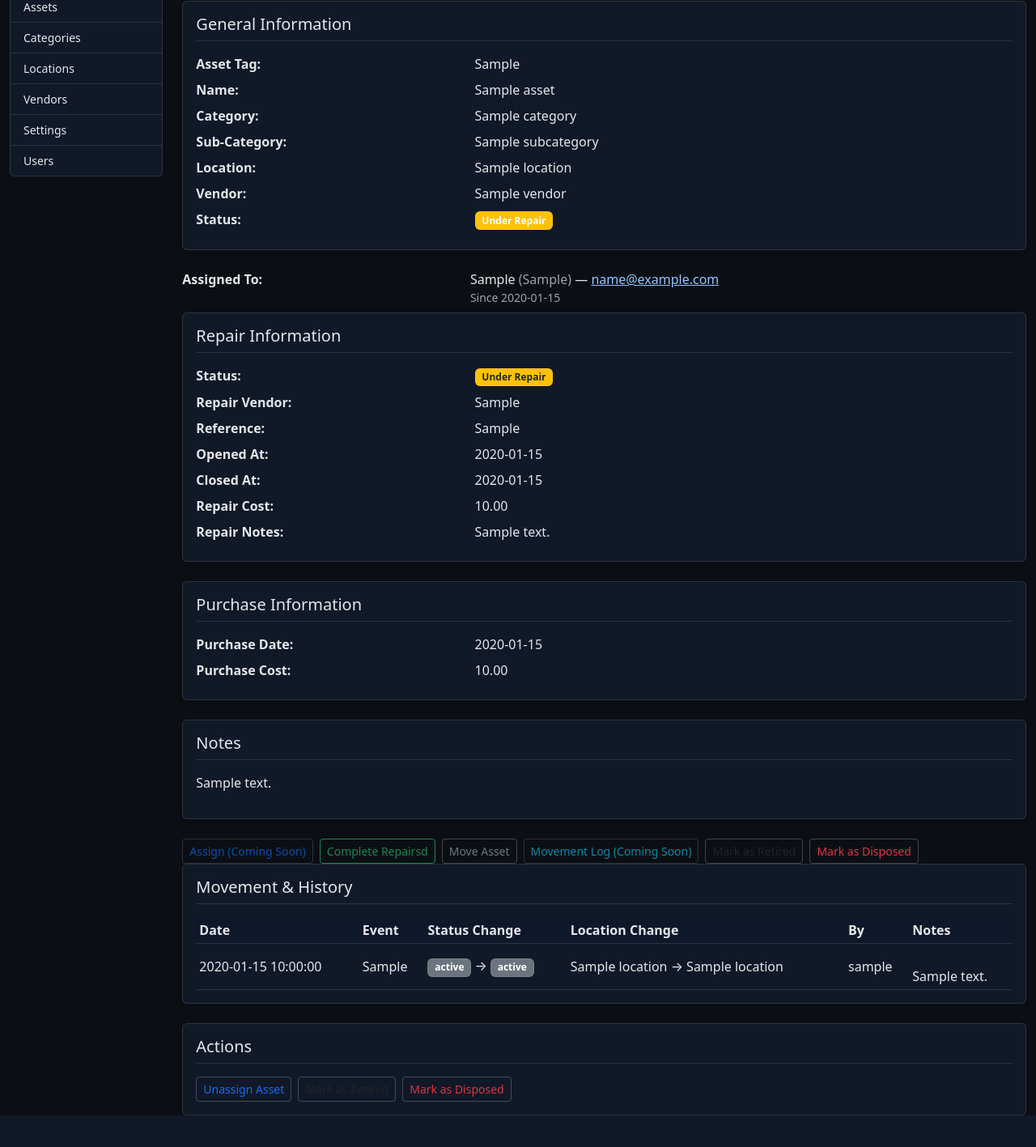
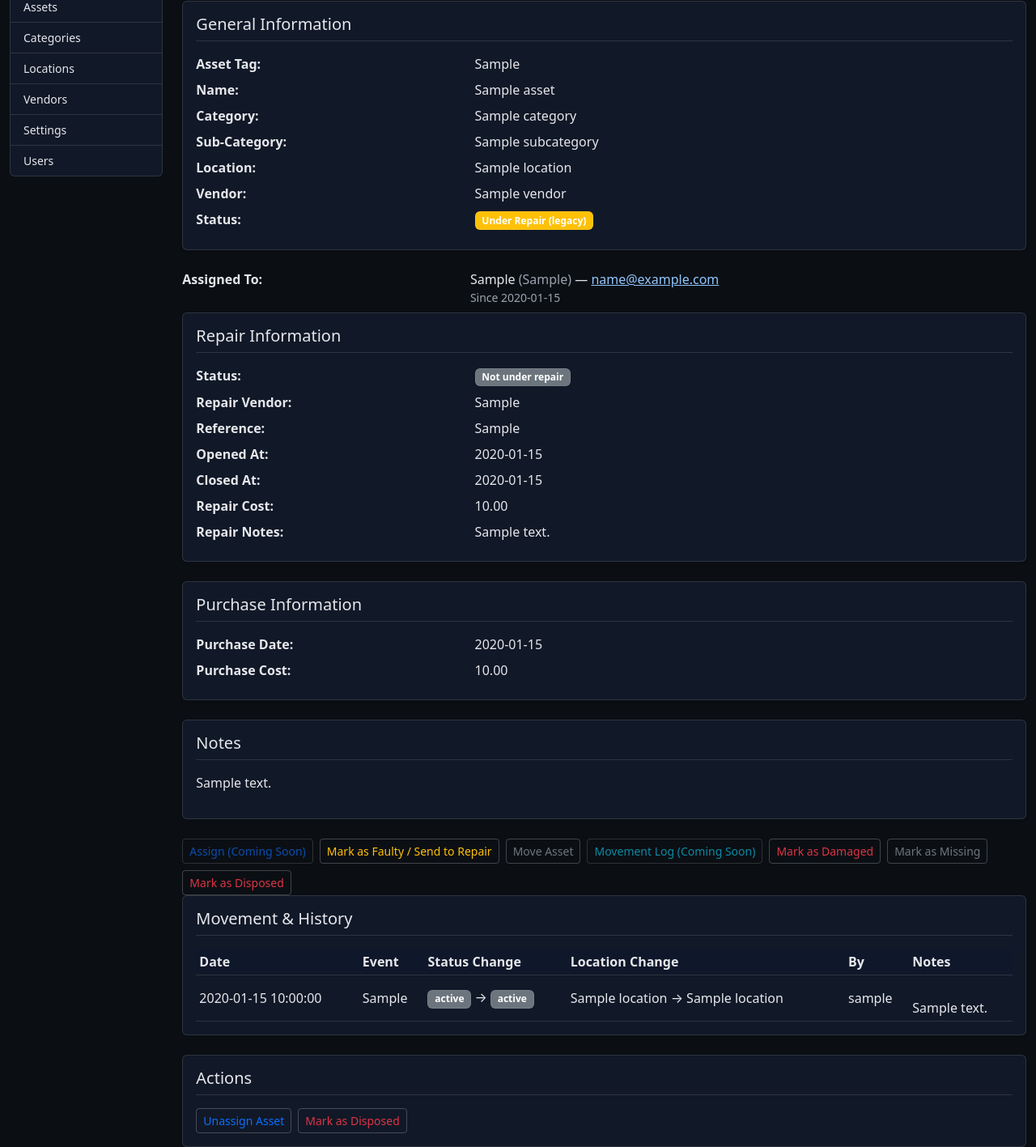
Before and after one commit to ItsCryp7iC/inventory-management-app, a Flask app: page /assets/1 in a window 1280 px wide. Shown: the part 122-1539 px from the top of the page at 81% size. Before the commit the page ends 1500 px from the top, so only its background shows below. Run offline with Flask 3, Linux system fonts and the light colour scheme; a user stored in the database is signed in; tables that the repository leaves empty hold one stand-in row (values such as "Sample post"); some libraries are stand-ins or nearby versions.

Commit message:
Add settings page, new asset statuses, and safer asset actions

```diff
--- a/app/assets/routes.py
+++ b/app/assets/routes.py
@@ -9,13 +9,47 @@ from flask_login import login_required, current_user
 from . import bp
 from .forms import AssetForm
 from app.extensions import db
-from app.models import Asset, Location, Category, SubCategory, Vendor, AssetEvent
+from app.models import Asset, Location, Category, SubCategory, Vendor, AssetEvent, AssetTagSequence
 from app.auth.decorators import admin_required
 
 
 # ----------------------------
 # Helpers
 # ----------------------------
+
+def _max_existing_seq_for_office_year(office_code: str, year: int) -> int:
+    """
+    Scan existing asset tags to find the max sequence for an office/year.
+    This is used to initialize/repair the counter when the sequence table is
+    created after assets already exist.
+    """
+    company_prefix = "ESS"
+    year_str = str(year)
+    max_seq = 0
+
+    # pattern: ESS-{office}-{category}-{year}-{seq}
+    pattern = f"{company_prefix}-{office_code}-%-{year_str}-%"
+    tags = (
+        Asset.query
+        .with_entities(Asset.asset_tag)
+        .filter(Asset.asset_tag.like(pattern))
+        .all()
+    )
+    for (tag,) in tags:
+        parts = (tag or "").split("-")
+        if len(parts) < 5:
+            continue
+        # quick sanity: ESS, office, cat, year, seq
+        if parts[0] != company_prefix or parts[1] != office_code or parts[-2] != year_str:
+            continue
+        try:
+            seq_val = int(parts[-1])
+            if seq_val > max_seq:
+                max_seq = seq_val
+        except ValueError:
+            continue
+    return max_seq
+
 
 def _normalize_id(value):
     """Convert '0' / 0 / empty to None, keep valid int values."""
@@ -37,6 +71,52 @@ def _populate_form_choices(form: AssetForm):
     form.vendor_id.choices = [(0, "--- Select ---")] + [(v.id, v.name) for v in vendors]
 
 
+def _get_or_create_sequence(office_code: str, year: int) -> AssetTagSequence:
+    """
+    Fetch or create the sequence tracker for an office/year.
+    Uses with_for_update to reduce race conditions on DBs that support it.
+    """
+    from sqlalchemy.exc import OperationalError
+
+    seq = None
+    try:
+        seq = (
+            AssetTagSequence.query
+            .filter_by(office_code=office_code, year=year)
+            .with_for_update()
+            .first()
+        )
+    except OperationalError as exc:
+        # Fallback for missing table (e.g., migration not applied yet)
+        if "no such table" in str(exc).lower() and "asset_tag_sequences" in str(exc).lower():
+            db.session.rollback()
+            db.create_all()
+            seq = (
+                AssetTagSequence.query
+                .filter_by(office_code=office_code, year=year)
+                .with_for_update()
+                .first()
+            )
+        else:
+            raise
+
+    if not seq:
+        seq = AssetTagSequence(office_code=office_code, year=year, last_seq=0)
+        db.session.add(seq)
+        # Initialize from existing tags if any were created before this table existed
+        existing_max = _max_existing_seq_for_office_year(office_code, year)
+        if existing_max > 0:
+            seq.last_seq = existing_max
+        db.session.flush()
+    else:
+        # Repair in case the stored last_seq lags behind real tags
+        existing_max = _max_existing_seq_for_office_year(office_code, year)
+        if existing_max > seq.last_seq:
+            seq.last_seq = existing_max
+            db.session.flush()
+    return seq
+
+
 def generate_asset_tag(location: Location, category: Category, year: int) -> str:
     """
     Format:
@@ -46,7 +126,7 @@ def generate_asset_tag(location: Location, category: Category, year: int) -> str
       ESS-M-COMP-2025-0001
 
     Sequencing rule: sequence is per Office+Year (shared across all categories
-    for that office/year), so tags increment regardless of category.
+    for that office/year) and never reuses numbers even if assets are deleted.
     """
     company = "ESS"
 
@@ -58,33 +138,11 @@ def generate_asset_tag(location: Location, category: Category, year: int) -> str
     if not cat_code:
         raise ValueError("Category.code missing (expected COMP/MONI etc.).")
 
-    # Determine the next sequence based on office + year only (ignore category)
-    seq_prefix = f"{company}-{office_code}-"
+    seq = _get_or_create_sequence(office_code, year)
+    next_seq = seq.last_seq + 1
+    seq.last_seq = next_seq
+
     year_str = str(year)
-
-    matching_tags = (
-        Asset.query
-        .with_entities(Asset.asset_tag)
-        .filter(Asset.asset_tag.ilike(f"{seq_prefix}%-{year_str}-%"))
-        .all()
-    )
-
-    max_seq = 0
-    for (tag,) in matching_tags:
-        parts = tag.split("-")
-        if len(parts) < 5:
-            continue
-        # parts: [company, office, category, year, seq]
-        if parts[0] != company or parts[1] != office_code or parts[-2] != year_str:
-            continue
-        try:
-            seq_val = int(parts[-1])
-            if seq_val > max_seq:
-                max_seq = seq_val
-        except ValueError:
-            continue
-
-    next_seq = max_seq + 1
     return f"{company}-{office_code}-{cat_code}-{year_str}-{next_seq:04d}"
 
 
@@ -147,10 +205,11 @@ def list_assets():
     locations = Location.query.order_by(Location.name).all()
     status_choices = [
         ("", "All statuses"),
+        ("in_stock", "In Stock"),
         ("in_use", "In Use"),
-        ("in_stock", "In Stock"),
-        ("under_repair", "Under Repair"),
-        ("retired", "Retired"),
+        ("repair", "Repair"),
+        ("damaged", "Damaged"),
+        ("missing", "Missing"),
         ("disposed", "Disposed"),
     ]
 
@@ -281,30 +340,8 @@ def asset_detail(asset_id):
 @bp.route("/<int:asset_id>/retire", methods=["POST"])
 @admin_required
 def retire_asset(asset_id):
-    asset = Asset.query.get_or_404(asset_id)
-
-    if asset.status in ["retired", "disposed"]:
-        flash("Asset is already retired or disposed.", "warning")
-        return redirect(url_for("assets.asset_detail", asset_id=asset.id))
-
-    old_status = asset.status
-    old_location_id = asset.location_id
-
-    asset.status = "retired"
-
-    log_asset_event(
-        asset=asset,
-        event_type="retire",
-        note="Asset marked as retired",
-        from_status=old_status,
-        to_status=asset.status,
-        from_location_id=old_location_id,
-        to_location_id=asset.location_id,
-    )
-
-    db.session.commit()
-    flash("Asset has been marked as retired.", "success")
-    return redirect(url_for("assets.asset_detail", asset_id=asset.id))
+    flash("The 'Retired' status is no longer used.", "warning")
+    return redirect(url_for("assets.asset_detail", asset_id=asset_id))
 
 
 @bp.route("/<int:asset_id>/dispose", methods=["POST"])
@@ -341,8 +378,8 @@ def dispose_asset(asset_id):
 def assign_asset(asset_id):
     asset = Asset.query.get_or_404(asset_id)
 
-    if asset.status in ["retired", "disposed"]:
-        flash("Cannot assign a retired or disposed asset.", "danger")
+    if asset.status in ["disposed", "repair", "missing", "damaged"]:
+        flash("Cannot assign an asset that is disposed, under repair, missing, or damaged.", "danger")
         return redirect(url_for("assets.asset_detail", asset_id=asset.id))
 
     assigned_to = request.form.get("assigned_to", "").strip()
@@ -361,7 +398,7 @@ def assign_asset(asset_id):
     asset.assigned_email = assigned_email or None
     asset.assigned_at = date.today()
 
-    if asset.status in ["in_stock", "under_repair"]:
+    if asset.status == "in_stock":
         asset.status = "in_use"
 
     note_parts = [f"Assigned to {assigned_to}"]
@@ -426,11 +463,11 @@ def unassign_asset(asset_id):
 def start_repair(asset_id):
     asset = Asset.query.get_or_404(asset_id)
 
-    if asset.status in ["retired", "disposed"]:
-        flash("Cannot send a retired or disposed asset to repair.", "danger")
+    if asset.status in ["disposed", "missing"]:
+        flash("Cannot send a disposed or missing asset to repair.", "danger")
         return redirect(url_for("assets.asset_detail", asset_id=asset.id))
 
-    if asset.status == "under_repair":
+    if asset.status == "repair":
         flash("Asset is already under repair.", "warning")
         return redirect(url_for("assets.asset_detail", asset_id=asset.id))
 
@@ -447,7 +484,7 @@ def start_repair(asset_id):
         asset.repair_reference = repair_reference or None
         asset.repair_notes = repair_notes or None
 
-        asset.status = "under_repair"
+        asset.status = "repair"
 
         # Clear assignment when going to repair
         if asset.assigned_to:
@@ -486,7 +523,7 @@ def start_repair(asset_id):
 def complete_repair(asset_id):
     asset = Asset.query.get_or_404(asset_id)
 
-    if asset.status != "under_repair":
+    if asset.status != "repair":
         flash("This asset is not currently under repair.", "warning")
         return redirect(url_for("assets.asset_detail", asset_id=asset.id))
 
@@ -583,3 +620,69 @@ def move_asset(asset_id):
         return redirect(url_for("assets.asset_detail", asset_id=asset.id))
 
     return render_template("assets/move.html", asset=asset, locations=locations)
+
+
+@bp.route("/<int:asset_id>/delete", methods=["POST"])
+@admin_required
+def delete_asset(asset_id):
+    asset = Asset.query.get_or_404(asset_id)
+    asset_label = asset.asset_tag or asset.name
+
+    db.session.delete(asset)
+    db.session.commit()
+    flash(f"Asset {asset_label} has been deleted.", "success")
+    return redirect(url_for("assets.list_assets"))
+
+
+@bp.route("/<int:asset_id>/mark-damaged", methods=["POST"])
+@admin_required
+def mark_damaged(asset_id):
+    asset = Asset.query.get_or_404(asset_id)
+    old_status = asset.status
+
+    if asset.status == "disposed":
+        flash("Disposed assets cannot be marked as damaged.", "danger")
+        return redirect(url_for("assets.asset_detail", asset_id=asset.id))
+
+    asset.status = "damaged"
+
+    log_asset_event(
+        asset=asset,
+        event_type="damaged",
+        note="Asset marked as damaged.",
+        from_status=old_status,
+        to_status=asset.status,
+        from_location_id=asset.location_id,
+        to_location_id=asset.location_id,
+    )
+
+    db.session.commit()
+    flash("Asset marked as damaged.", "success")
+    return redirect(url_for("assets.asset_detail", asset_id=asset.id))
+
+
+@bp.route("/<int:asset_id>/mark-missing", methods=["POST"])
+@admin_required
+def mark_missing(asset_id):
+    asset = Asset.query.get_or_404(asset_id)
+    old_status = asset.status
+
+    if asset.status == "disposed":
+        flash("Disposed assets cannot be marked as missing.", "danger")
+        return redirect(url_for("assets.asset_detail", asset_id=asset.id))
+
+    asset.status = "missing"
+
+    log_asset_event(
+        asset=asset,
+        event_type="missing",
+        note="Asset marked as missing.",
+        from_status=old_status,
+        to_status=asset.status,
+        from_location_id=asset.location_id,
+        to_location_id=asset.location_id,
+    )
+
+    db.session.commit()
+    flash("Asset marked as missing.", "success")
+    return redirect(url_for("assets.asset_detail", asset_id=asset.id))
--- /dev/null
+++ b/app/settings/__init__.py
@@ -0,0 +1,5 @@
+from flask import Blueprint
+
+bp = Blueprint("settings", __name__, url_prefix="/settings")
+
+from . import routes  # noqa
--- /dev/null
+++ b/app/settings/routes.py
@@ -0,0 +1,56 @@
+from flask import render_template, redirect, url_for, flash
+from flask_login import login_required
+from wtforms import StringField, SubmitField
+from wtforms.validators import DataRequired, Email, Length, Optional
+from flask_wtf import FlaskForm
+
+from . import bp
+from app.auth.decorators import admin_required
+from app.extensions import db
+from app.models import Setting
+
+
+def get_setting_value(key: str, default=None):
+    setting = Setting.query.filter_by(key=key).first()
+    if setting and setting.value is not None:
+        return setting.value
+    return default
+
+
+def set_setting_value(key: str, value):
+    setting = Setting.query.filter_by(key=key).first()
+    if not setting:
+        setting = Setting(key=key, value=value)
+        db.session.add(setting)
+    else:
+        setting.value = value
+    return setting
+
+
+class GeneralSettingsForm(FlaskForm):
+    app_name = StringField("Application Name", validators=[DataRequired(), Length(max=150)])
+    support_email = StringField("Support Email", validators=[Optional(), Email(), Length(max=150)])
+    submit = SubmitField("Save Settings")
+
+
+@bp.route("/", methods=["GET", "POST"])
+@login_required
+@admin_required
+def general_settings():
+    form = GeneralSettingsForm()
+
+    if form.validate_on_submit():
+        set_setting_value("app_name", form.app_name.data.strip())
+        set_setting_value("support_email", form.support_email.data.strip() or None)
+        db.session.commit()
+        flash("Settings saved.", "success")
+        return redirect(url_for("settings.general_settings"))
+
+    if not form.is_submitted():
+        form.app_name.data = get_setting_value("app_name", "IT Inventory")
+        form.support_email.data = get_setting_value("support_email", "")
+
+    return render_template(
+        "settings/index.html",
+        form=form,
+    )
--- a/app/static/css/main.css
+++ b/app/static/css/main.css
@@ -182,3 +182,19 @@ html[data-theme="light"] .table-striped > tbody > tr:nth-of-type(odd) > * {
 html[data-theme="light"] .table-hover > tbody > tr:hover > * {
     background: rgba(17, 24, 39, 0.06) !important;
 }
+
+/* Modals - respect theme */
+.modal-content {
+    background: var(--surface) !important;
+    color: var(--text) !important;
+    border-color: var(--border) !important;
+}
+
+.modal-header,
+.modal-footer {
+    border-color: var(--border) !important;
+}
+
+html[data-theme="dark"] .btn-close {
+    filter: invert(1) grayscale(100%);
+}
--- a/app/templates/assets/detail.html
+++ b/app/templates/assets/detail.html
@@ -59,18 +59,24 @@
             <div class="col-md-4"><strong>Status:</strong></div>
             <div class="col-md-8">
                 {% set label_map = {
+                    "in_stock": "In Stock",
                     "in_use": "In Use",
-                    "in_stock": "In Stock",
-                    "under_repair": "Under Repair",
-                    "retired": "Retired",
-                    "disposed": "Disposed"
+                    "repair": "Repair",
+                    "damaged": "Damaged",
+                    "missing": "Missing",
+                    "disposed": "Disposed",
+                    "retired": "Retired (legacy)",
+                    "under_repair": "Under Repair (legacy)"
                 } %}
                 {% set color_map = {
+                    "in_stock": "success",
                     "in_use": "primary",
-                    "in_stock": "success",
-                    "under_repair": "warning",
+                    "repair": "warning",
+                    "damaged": "danger",
+                    "missing": "secondary",
+                    "disposed": "dark",
                     "retired": "secondary",
-                    "disposed": "dark"
+                    "under_repair": "warning"
                 } %}
                 {% set status_label = label_map.get(asset.status, asset.status) %}
                 {% set status_color = color_map.get(asset.status, "secondary") %}
@@ -106,7 +112,7 @@
 </div>
 
 
-{% if asset.repair_opened_at or asset.status == "under_repair" %}
+{% if asset.repair_opened_at or asset.status == "repair" %}
 <div class="card shadow-sm mb-4">
     <div class="card-body">
         <h5 class="border-bottom pb-2 mb-3">Repair Information</h5>
@@ -114,8 +120,8 @@
         <div class="row mb-2">
             <div class="col-md-4"><strong>Status:</strong></div>
             <div class="col-md-8">
-                {% if asset.status == "under_repair" %}
-                    <span class="badge bg-warning text-dark">Under Repair</span>
+                {% if asset.status == "repair" %}
+                    <span class="badge bg-warning text-dark">Repair</span>
                 {% else %}
                     <span class="badge bg-secondary">Not under repair</span>
                 {% endif %}
@@ -190,12 +196,12 @@
     <!-- Future features, still disabled -->
     <button class="btn btn-outline-primary btn-sm" disabled>Assign (Coming Soon)</button>
 
-    {% if asset.status == "under_repair" %}
+    {% if asset.status == "repair" %}
         <a href="{{ url_for('assets.complete_repair', asset_id=asset.id) }}"
         class="btn btn-outline-success btn-sm">
             Complete Repairsd
         </a>
-    {% elif asset.status not in ["retired", "disposed"] %}
+    {% elif asset.status not in ["disposed", "missing"] %}
         <a href="{{ url_for('assets.start_repair', asset_id=asset.id) }}"
         class="btn btn-outline-warning btn-sm">
             Mark as Faulty / Send to Repair
@@ -210,15 +216,26 @@
 
     <button class="btn btn-outline-info btn-sm" disabled>Movement Log (Coming Soon)</button>
 
-    <!-- Retire / Dispose are active actions -->
+    <!-- Status updates -->
     <form method="post"
-          action="{{ url_for('assets.retire_asset', asset_id=asset.id) }}"
+          action="{{ url_for('assets.mark_damaged', asset_id=asset.id) }}"
           class="d-inline">
         <input type="hidden" name="csrf_token" value="{{ csrf_token() }}">
         <button type="submit"
-                class="btn btn-outline-dark btn-sm"
-                onclick="return confirm('Mark this asset as RETIRED? It will no longer be considered active, but will stay in the records.');">
-            Mark as Retired
+                class="btn btn-outline-danger btn-sm"
+                onclick="return confirm('Mark this asset as DAMAGED?');">
+            Mark as Damaged
+        </button>
+    </form>
+
+    <form method="post"
+          action="{{ url_for('assets.mark_missing', asset_id=asset.id) }}"
+          class="d-inline">
+        <input type="hidden" name="csrf_token" value="{{ csrf_token() }}">
+        <button type="submit"
+                class="btn btn-outline-secondary btn-sm"
+                onclick="return confirm('Mark this asset as MISSING?');">
+            Mark as Missing
         </button>
     </form>
 
@@ -261,10 +278,12 @@
                                 "assign": "Assigned",
                                 "unassign": "Unassigned",
                                 "move": "Moved",
-                                "retire": "Retired",
                                 "dispose": "Disposed",
                                 "repair_start": "Repair Started",
-                                "repair_end": "Repair Completed"
+                                "repair_end": "Repair Completed",
+                                "damaged": "Damaged",
+                                "missing": "Missing",
+                                "retire": "Retired (legacy)"
                             } %}
 
                             {{ type_map.get(ev.event_type, ev.event_type) }}
@@ -272,19 +291,25 @@
 
                         <td>
                             {% set status_labels = {
+                                "in_stock": "In Stock",
                                 "in_use": "In Use",
-                                "in_stock": "In Stock",
-                                "under_repair": "Under Repair",
-                                "retired": "Retired",
-                                "disposed": "Disposed"
+                                "repair": "Repair",
+                                "damaged": "Damaged",
+                                "missing": "Missing",
+                                "disposed": "Disposed",
+                                "retired": "Retired (legacy)",
+                                "under_repair": "Under Repair (legacy)"
                             } %}
 
                             {% set status_colors = {
+                                "in_stock": "success",
                                 "in_use": "primary",
-                                "in_stock": "success",
-                                "under_repair": "warning",
+                                "repair": "warning",
+                                "damaged": "danger",
+                                "missing": "secondary",
+                                "disposed": "dark",
                                 "retired": "secondary",
-                                "disposed": "dark"
+                                "under_repair": "warning"
                             } %}
 
                             {% if ev.from_status or ev.to_status %}
@@ -343,6 +368,11 @@
         <div class="d-flex flex-wrap gap-2">
 
             <!-- Assign / Unassign -->
+            {% if asset.status in ["disposed", "missing", "repair", "damaged"] %}
+                <div class="text-muted small">
+                    Assignment is disabled while asset status is {{ label_map.get(asset.status, asset.status) }}.
+                </div>
+            {% else %}
                 {% if asset.assigned_to %}
                     <form method="post"
                           action="{{ url_for('assets.unassign_asset', asset_id=asset.id) }}"
@@ -381,18 +411,7 @@
                         </div>
                     </form>
                 {% endif %}
-
-            <!-- Retire -->
-            <form method="post"
-                  action="{{ url_for('assets.retire_asset', asset_id=asset.id) }}"
-                  class="d-inline">
-                <input type="hidden" name="csrf_token" value="{{ csrf_token() }}">
-                <button type="submit"
-                        class="btn btn-outline-dark btn-sm"
-                        onclick="return confirm('Mark this asset as RETIRED? It will stay in records.');">
-                    Mark as Retired
-                </button>
-            </form>
+            {% endif %}
 
             <!-- Dispose -->
             <form method="post"
--- a/app/templates/base.html
+++ b/app/templates/base.html
@@ -22,7 +22,7 @@
 <nav class="navbar navbar-expand-lg border-bottom mb-3">
     <div class="container-fluid">
         <a class="navbar-brand fw-bold" href="{{ url_for('main.index') }}">
-            IT Inventory
+            {{ get_setting("app_name", "IT Inventory") }}
         </a>
 
         <div class="d-flex align-items-center gap-2">
@@ -73,7 +73,8 @@
                         Vendors
                     </a>
 
-                    <a href="#" class="list-group-item list-group-item-action">
+                    <a href="{{ url_for('settings.general_settings') }}"
+                    class="list-group-item list-group-item-action{% if request.endpoint and request.endpoint.startswith('settings.') %} active{% endif %}">
                         Settings
                     </a>
 
--- a/requirements.txt
+++ b/requirements.txt
@@ -3,3 +3,4 @@ Flask-SQLAlchemy
 Flask-Migrate
 python-dotenv
 Flask-WTF
+email_validator
```
Also changed, not shown: app/__init__.py (+7 -0 lines), app/assets/forms.py (+4 -3 lines), app/main/routes.py (+9 -5 lines), app/models.py (+34 -2 lines), app/templates/assets/list.html (+51 -9 lines), app/templates/index.html (+21 -3 lines), app/templates/settings/index.html (added, +44 -0 lines), migrations/versions/0c1f6cc0db24_add_settings_table.py (added, +31 -0 lines), migrations/versions/e1b4d8d2ad7a_add_asset_tag_sequence_table.py (added, +32 -0 lines). Lines whose indentation alone changed are shown as unchanged.
